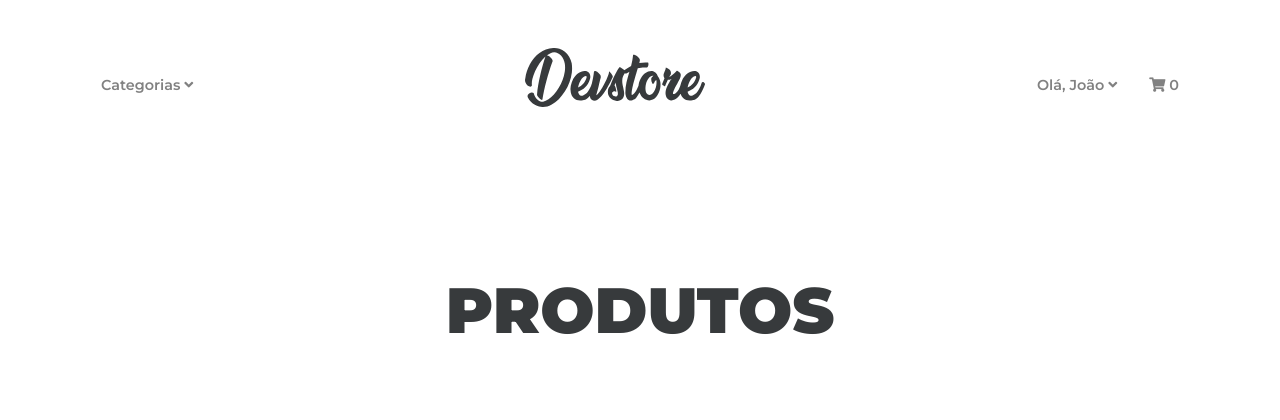
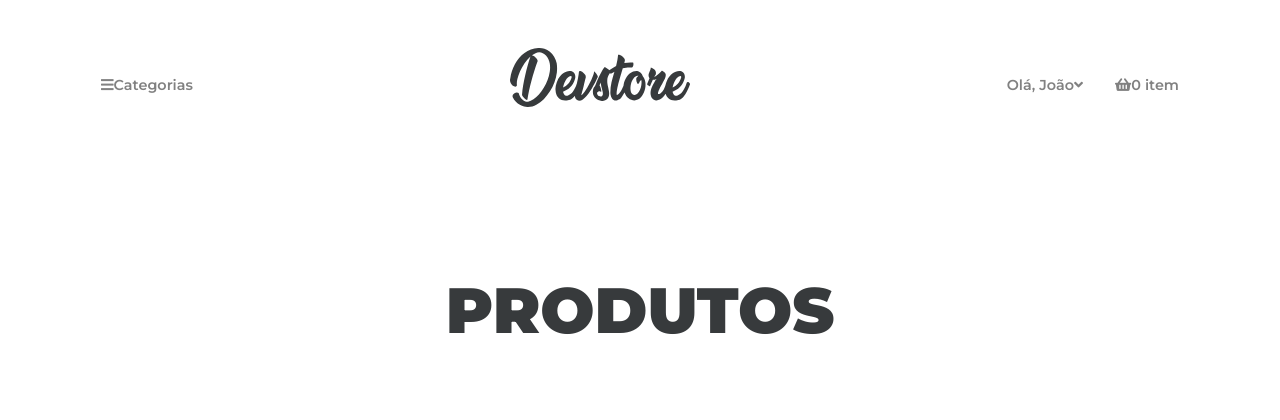
Before and after one commit to joaomesquita/projeto-devstore, a Django app: page /catalogo/ in a window 1280 px wide. Shown: the top 420 px of the page. Run offline with Django 3.2, Linux system fonts and the light colour scheme; data that the repository does not hold is empty; some libraries are stand-ins or nearby versions.

Commit message:
:art: alteração dos icones do nav-item

```diff
--- a/core/templates/base.html
+++ b/core/templates/base.html
@@ -16,7 +16,7 @@
                 <ul class="nav justify-content-start">
                     <li class="nav-item dropdown">
                         <a class="nav-link menu-item" href="{% url 'catalog:product_list' %}" id="navbarDropdown" role="button" data-toggle="dropdown" aria-haspopup="true" aria-expanded="false">
-                            Categorias <i class="fas fa-angle-down"></i>
+                            <i class="fas fa-bars"></i>Categorias
                         </a>
                         <div class="box-shadow dropdown-menu border-0" aria-labelledby="navbarDropdown">
                             {% for category in categories %}
@@ -31,7 +31,7 @@
                 <ul class="nav justify-content-end">
                     <li class="nav-item dropdown">
                         <a class="nav-link menu-item" href="#" id="navbarDropdown" role="button" data-toggle="dropdown" aria-haspopup="true" aria-expanded="false">
-                            Olá, João <i class="fas fa-angle-down"></i>
+                            Olá, João<i class="fas fa-angle-down"></i>
                         </a>
                         <div class="box-shadow dropdown-menu border-0" aria-labelledby="navbarDropdown">
                             <a class="dropdown-item" href="#">Minha conta</a>
@@ -41,7 +41,7 @@
                         </div>
                     </li>
                     <li class="nav-item">
-                        <a class="nav-link menu-item" href="#"><i class="fas fa-shopping-cart"></i> 0</a>
+                        <a class="nav-link menu-item" href="#"><i class="fas fa-shopping-basket"></i>0 item</a>
                     </li>
                 </ul>
             </div>
```
